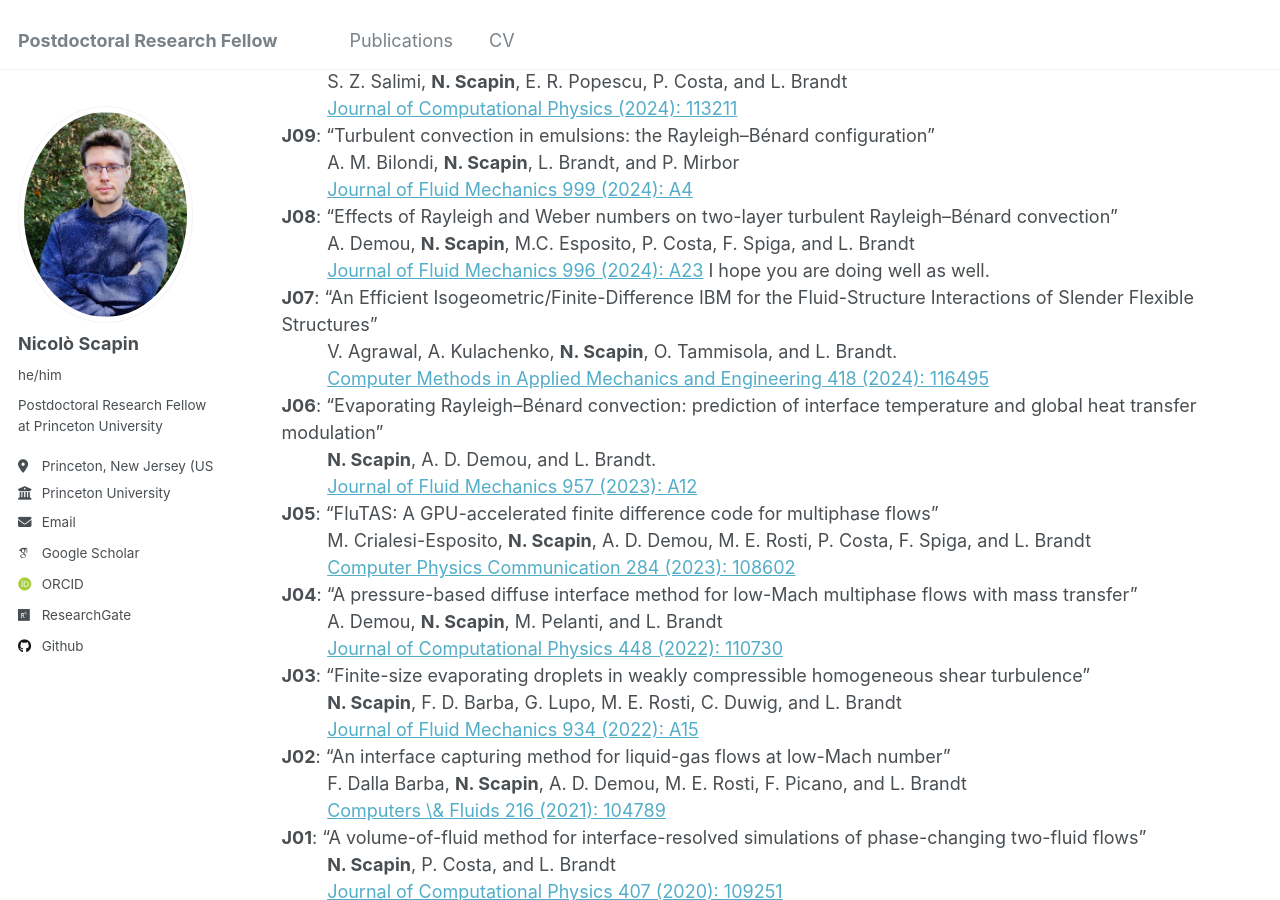
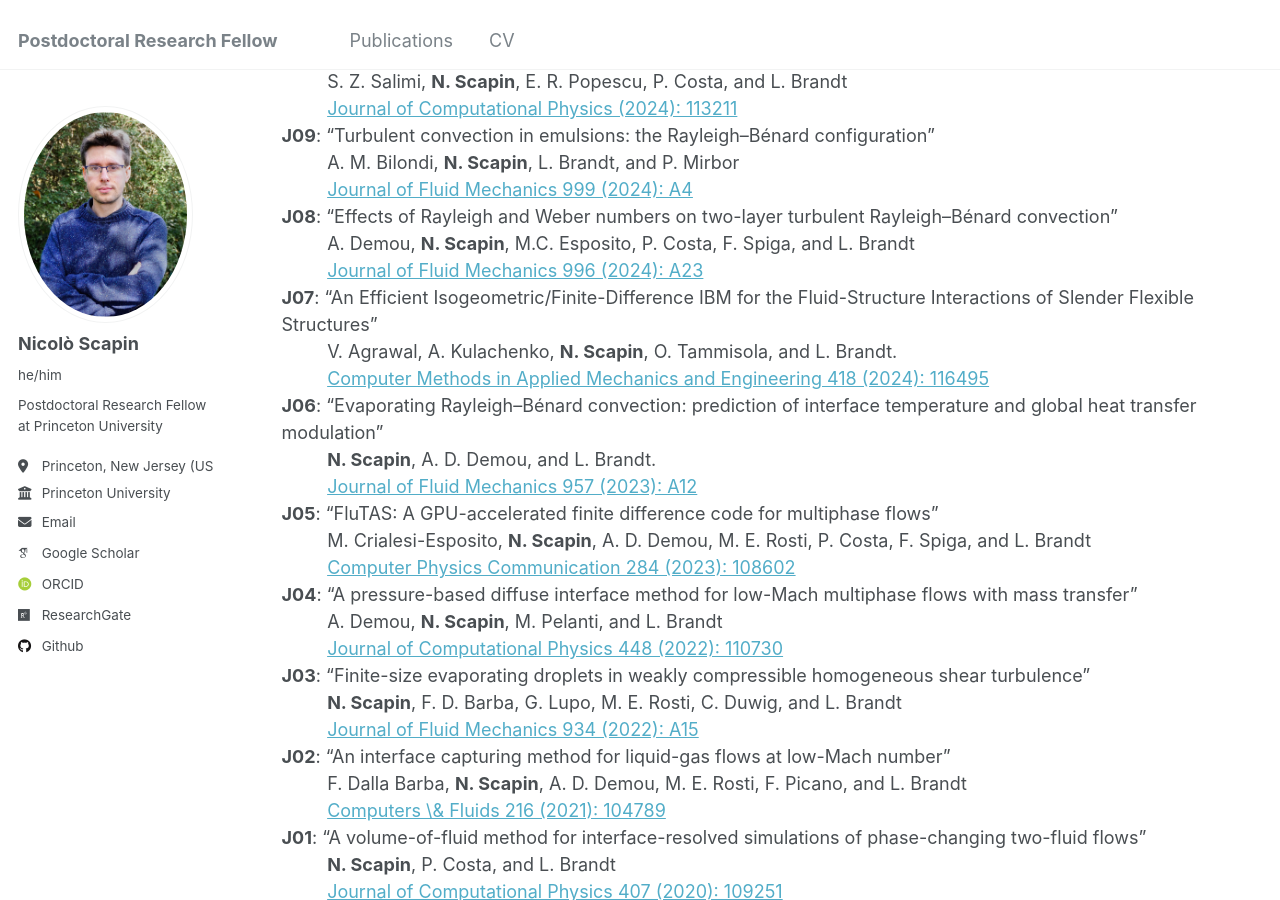
Before and after one commit to nscapin/nscapin.github.io, a Jekyll site: the page built from _pages/publications.md, in a window 1280 px wide and 900 px high, scrolled down 315 px. Built offline with Jekyll 4.4.1, drawn with Linux system fonts in a browser that asks for light colours; some web fonts are replaced.

Commit message:
Update publications.md

```diff
--- a/_pages/publications.md
+++ b/_pages/publications.md
@@ -23,7 +23,7 @@ Peer-reviewed journals (J)
 &nbsp;&nbsp;&nbsp;&nbsp;&nbsp;&nbsp;&nbsp;&nbsp;&nbsp;[Journal of Fluid Mechanics 999 (2024): A4](https://www.cambridge.org/core/journals/journal-of-fluid-mechanics/article/turbulent-convection-in-emulsions-the-rayleighbenard-configuration/C181E4DE91567EF267E48F6B1643DF7B) \
 **J08**: "Effects of Rayleigh and Weber numbers on two-layer turbulent Rayleigh–Bénard convection" \
 &nbsp;&nbsp;&nbsp;&nbsp;&nbsp;&nbsp;&nbsp;&nbsp;&nbsp;A. Demou, **N. Scapin**, M.C. Esposito, P. Costa, F. Spiga, and L. Brandt \
-&nbsp;&nbsp;&nbsp;&nbsp;&nbsp;&nbsp;&nbsp;&nbsp;&nbsp;[Journal of Fluid Mechanics 996 (2024): A23](https://www.cambridge.org/core/journals/journal-of-fluid-mechanics/article/effects-of-rayleigh-and-weber-numbers-on-twolayer-turbulent-rayleighbenard-convection/1D97114A8D2BDBFFBAEC26EA8B910B09) I hope you are doing well as well. \
+&nbsp;&nbsp;&nbsp;&nbsp;&nbsp;&nbsp;&nbsp;&nbsp;&nbsp;[Journal of Fluid Mechanics 996 (2024): A23](https://www.cambridge.org/core/journals/journal-of-fluid-mechanics/article/effects-of-rayleigh-and-weber-numbers-on-twolayer-turbulent-rayleighbenard-convection/1D97114A8D2BDBFFBAEC26EA8B910B09) \
 **J07**: "An Efficient Isogeometric/Finite-Difference IBM for the Fluid-Structure Interactions of Slender Flexible Structures" \
 &nbsp;&nbsp;&nbsp;&nbsp;&nbsp;&nbsp;&nbsp;&nbsp;&nbsp;V. Agrawal, A. Kulachenko, **N. Scapin**, O. Tammisola, and L. Brandt. \
 &nbsp;&nbsp;&nbsp;&nbsp;&nbsp;&nbsp;&nbsp;&nbsp;&nbsp;[Computer Methods in Applied Mechanics and Engineering 418 (2024): 116495](https://www.sciencedirect.com/science/article/pii/S0045782523006199) \
```
